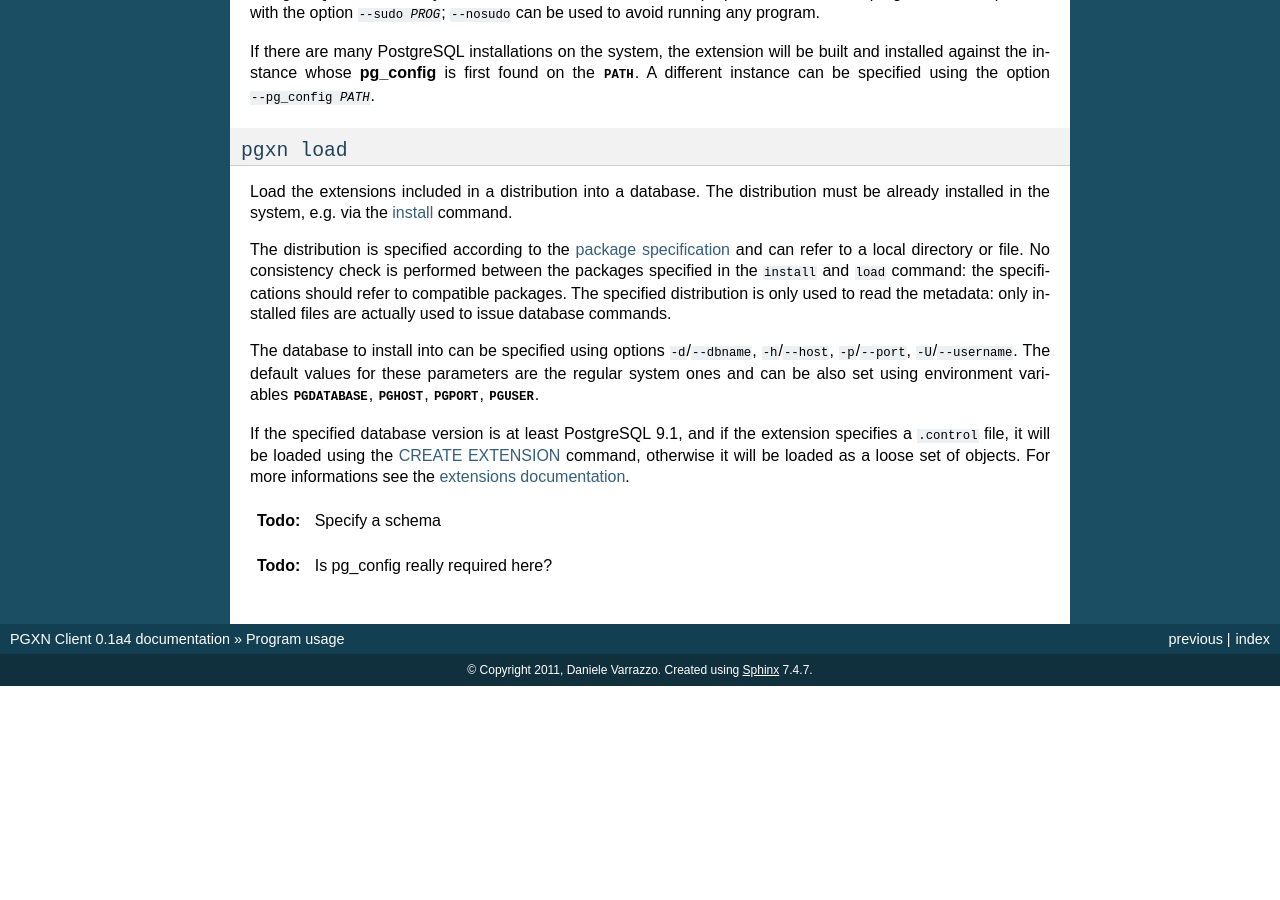
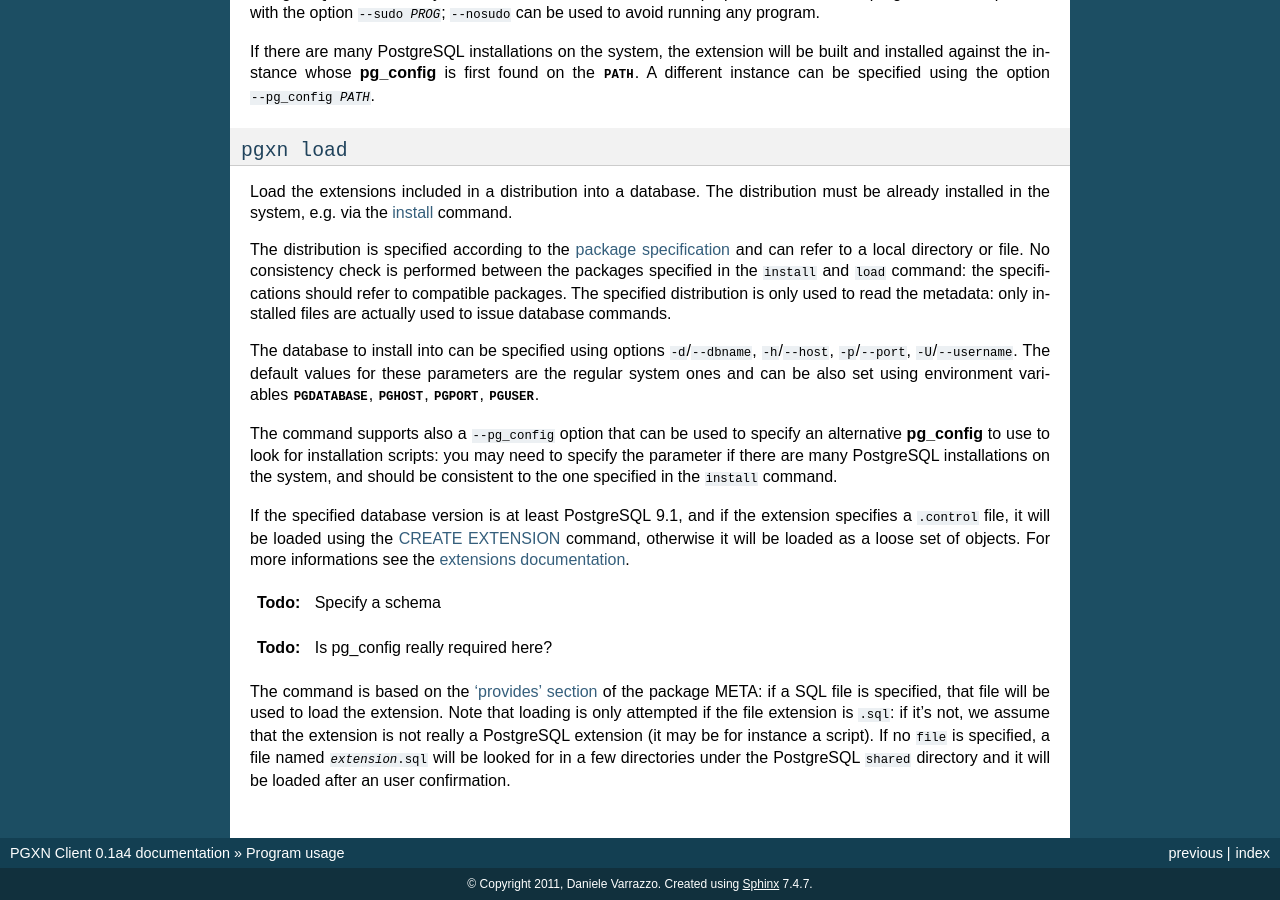
Before and after one commit to pgxn/pgxnclient, a Sphinx documentation site: the page built from docs/usage.rst, in a window 1280 px wide and 900 px high, scrolled down 1215 px. Built offline with Sphinx 7.4.7, drawn with Linux system fonts in a browser that asks for light colours; before the commit the page ends 1901 px from its top, so only the background shows below that.

Commit message:
Skip loading an extension if the file is not .sql

```diff
--- a/docs/usage.rst
+++ b/docs/usage.rst
@@ -111,6 +111,12 @@ The database to install into can be specified using options
 system ones and can be also set using environment variables
 :envvar:`PGDATABASE`, :envvar:`PGHOST`, :envvar:`PGPORT`, :envvar:`PGUSER`.
 
+The command supports also a ``--pg_config`` option that can be used to specify
+an alternative :program:`pg_config` to use to look for installation scripts:
+you may need to specify the parameter if there are many PostgreSQL
+installations on the system, and should be consistent to the one specified
+in the ``install`` command.
+
 If the specified database version is at least PostgreSQL 9.1, and if the
 extension specifies a ``.control`` file, it will be loaded using the `CREATE
 EXTENSION`_ command, otherwise it will be loaded as a loose set of objects.
@@ -121,3 +127,14 @@ For more informations see the `extensions documentation`__.
 
 .. todo:: Specify a schema
 .. todo:: Is pg_config really required here?
+
+The command is based on the `'provides' section`__ of the package META: if a
+SQL file is specified, that file will be used to load the extension. Note that
+loading is only attempted if the file extension is ``.sql``: if it's not, we
+assume that the extension is not really a PostgreSQL extension (it may be for
+instance a script). If no ``file`` is specified, a file named
+:samp:`{extension}.sql` will be looked for in a few directories under the
+PostgreSQL ``shared`` directory and it will be loaded after an user
+confirmation.
+
+.. __: http://pgxn.org/spec/#provides
```
Also changed, not shown: 1 other file.
